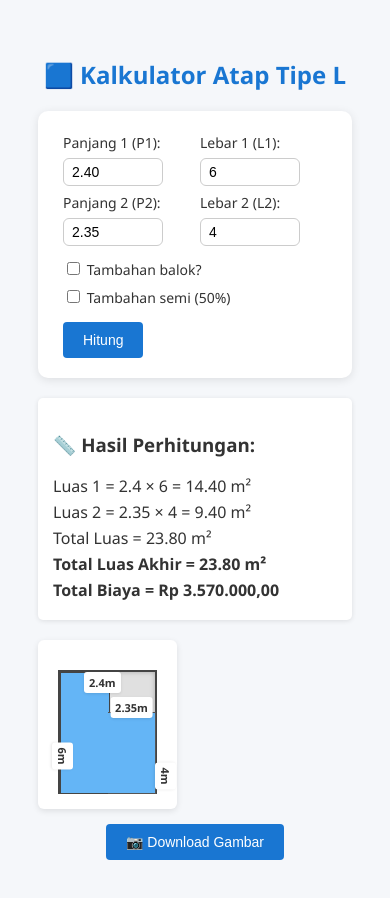
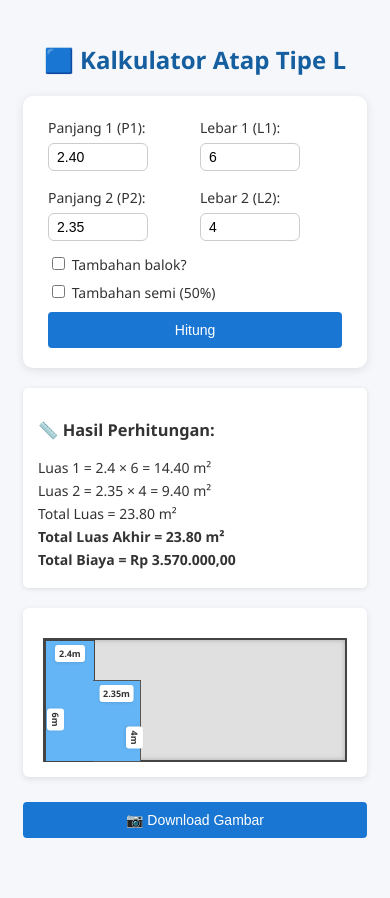
Before and after one commit to amgeekz/kalkulatorpvc, a plain HTML site: page index.html in a window 390 px wide. Both pictures are taken after a click on the button "Hitung". After the commit the page ends 861 px from the top, so only its background shows below. Drawn offline with nearby package versions, Linux system fonts and the light colour scheme.

Commit message:
Add files via upload

```diff
--- a/index.html
+++ b/index.html
@@ -1,6 +1,8 @@
 <!DOCTYPE html>
 <html>
 <head>
+  <meta charset="UTF-8" />
+  <meta name="viewport" content="width=device-width, initial-scale=1.0" />
   <title>Kalkulator Atap L</title>
   <style>
     body {
@@ -85,6 +87,7 @@
       display: flex;
       justify-content: center;
       margin-top: 15px;
+      overflow-x: auto;
     }
 
     #hasilL {
@@ -117,30 +120,73 @@
       outline: none;
       box-shadow: 0 0 3px rgba(25, 118, 210, 0.4);
     }
+
+@media (max-width: 600px) {
+  body {
+    padding: 15px;
+  }
+
+  .visual-container {
+    overflow-x: auto;
+  }
+
+  .visual-wrapper {
+    min-width: 300px;
+    max-width: 100%;
+  }
+
+  .visual-box,
+  .semi-box {
+    transition: none; /* agar tidak glitch saat responsif */
+  }
+
+  .dimension-label {
+    font-size: 9px;
+    padding: 2px 4px;
+  }
+
+  .input-box {
+    font-size: 15px;
+  }
+
+  button {
+    width: 100%;
+    margin-top: 10px;
+  }
+
+  .box-result {
+    width: 100%;
+    box-sizing: border-box;
+  }
+
+  #hasilL {
+    max-width: 100%;
+    font-size: 14px;
+  }
+}
+
   </style>
 </head>
 <body>
-<h2 style="text-align: center; color: #1976d2;">🟦 Kalkulator Atap Tipe L</h2>
+
+<h2>🟦 Kalkulator Atap Tipe L</h2>
 
 <div style="max-width: 420px; margin: 0 auto; background: #fff; padding: 20px 25px; border-radius: 10px; box-shadow: 0 2px 10px rgba(0,0,0,0.1);">
 
-  <div style="display: flex; gap: 10px;">
-    <div style="flex: 1;">
+  <div style="display: flex; flex-wrap: wrap; gap: 10px;">
+    <div style="flex: 1 1 45%;">
       <label for="p1">Panjang 1 (P1):</label>
       <input type="number" id="p1" step="0.01" value="2.40" class="input-box">
     </div>
-    <div style="flex: 1;">
+    <div style="flex: 1 1 45%;">
       <label for="l1">Lebar 1 (L1):</label>
       <input type="number" id="l1" step="0.01" value="6" class="input-box">
     </div>
-  </div>
-
-  <div style="display: flex; gap: 10px;">
-    <div style="flex: 1;">
+    <div style="flex: 1 1 45%;">
       <label for="p2">Panjang 2 (P2):</label>
       <input type="number" id="p2" step="0.01" value="2.35" class="input-box">
     </div>
-    <div style="flex: 1;">
+    <div style="flex: 1 1 45%;">
       <label for="l2">Lebar 2 (L2):</label>
       <input type="number" id="l2" step="0.01" value="4" class="input-box">
     </div>
@@ -155,14 +201,15 @@
     <input type="checkbox" id="useSemi"> Tambahan semi (50%)
   </label>
 
-  <button onclick="hitungL()" style="margin-top: 15px;">Hitung</button>
+  <button onclick="hitungL()">Hitung</button>
 </div>
 
 <div id="captureArea">
   <div id="hasilL"></div>
   <div id="boxL" class="box-result" style="display:none;"></div>
 </div>
-<div style="margin-top: 15px; text-align: center;">
+
+<div id="downloadBtn" style="margin-top: 15px; text-align: center; display: none;">
   <button onclick="downloadImage()">📷 Download Gambar</button>
 </div>
 
@@ -232,34 +279,17 @@
       const semiH1 = h1 * shrink;
       const semiW2 = w2 * shrink;
       const semiH2 = h2 * shrink;
-
       const semiTotalWidth = semiW1 + semiW2;
       const semiTotalHeight = Math.max(semiH1, semiH2);
-
       const offsetX = (containerWidth - semiTotalWidth) / 2;
       const offsetY = (containerHeight - semiTotalHeight) / 2;
-
       const adjustmentY = 10;
       const adjustmentX = 10;
       const extendHeight1 = 15;
       const widenBox2 = 15;
 
-        const semiBox1 = `
-          <div class="semi-box" style="
-            top:${offsetY + adjustmentY - extendHeight1}px;
-            left:${offsetX - adjustmentX}px;
-            width:${semiW1}px;
-            height:${semiH1 + extendHeight1}px;
-          "></div>`;
-
-        const semiBox2 = `
-          <div class="semi-box" style="
-            top:${offsetY + (semiH1 - semiH2) + adjustmentY}px;
-            left:${offsetX + semiW1 - adjustmentX}px;
-            width:${semiW2 + widenBox2}px;
-            height:${semiH2}px;
-          "></div>`;
-
+      const semiBox1 = `<div class="semi-box" style="top:${offsetY + adjustmentY - extendHeight1}px; left:${offsetX - adjustmentX}px; width:${semiW1}px; height:${semiH1 + extendHeight1}px;"></div>`;
+      const semiBox2 = `<div class="semi-box" style="top:${offsetY + (semiH1 - semiH2) + adjustmentY}px; left:${offsetX + semiW1 - adjustmentX}px; width:${semiW2 + widenBox2}px; height:${semiH2}px;"></div>`;
       return semiBox1 + semiBox2;
     })() : "";
 
@@ -270,13 +300,42 @@
           <div class="visual-box" style="${box1Style}"></div>
           <div class="visual-box" style="${box2Style}"></div>
           ${semiBox}
-            <span class="dimension-label" style="top:0; left:${w1 / 2}px;">${p1}m</span>
-            <span class="dimension-label" style="top:${h1 / 2}px; left:-8px; transform:rotate(90deg) translateY(-50%); transform-origin: left center;">${l1}m</span>
-            <span class="dimension-label" style="top:${h1 - h2 - 15}px; left:${w1 + w2 / 2}px; transform:translateX(-50%);">${p2}m</span>
-            <span class="dimension-label" style="top:${h1 - h2 + h2 / 2}px; left:${w1 + w2}px; transform:rotate(90deg) translateY(-50%); transform-origin: left center;">${l2}m</span>
+<span class="dimension-label" style="
+  top: 5px;
+  left: 10px;
+">
+  ${p1}m
+</span>
+
+<span class="dimension-label" style="
+  top: ${h1 / 2}px;
+  left: 2px;
+  transform: rotate(90deg) translateY(-50%);
+  transform-origin: left center;
+">
+  ${l1}m
+</span>
+
+<span class="dimension-label" style="
+  top: ${h1 - h2 + 5}px;
+  left: ${w1 + w2 / 2}px;
+  transform: translateX(-50%);
+">
+  ${p2}m
+</span>
+
+<span class="dimension-label" style="
+  top: 100px;
+  left: ${w1 + w2 - 36}px;
+  transform: rotate(90deg) translateY(-50%);
+  transform-origin: right center;
+">
+  ${l2}m
+</span>
         </div>
       </div>
     `;
+    document.getElementById("downloadBtn").style.display = "block";
   }
 
   function downloadImage() {
```
Lines whose indentation alone changed are shown as unchanged.
